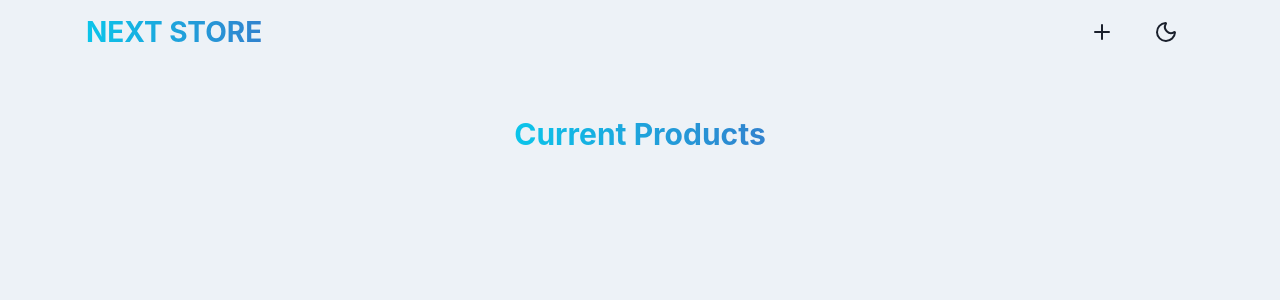
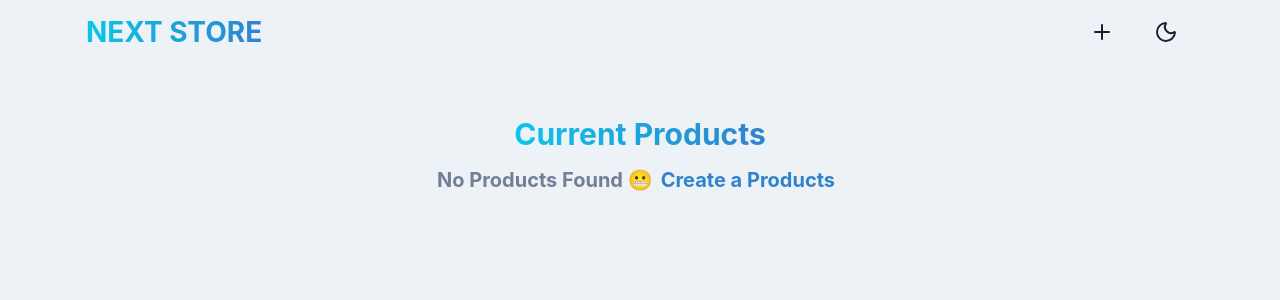
Before and after one commit to aayushvyas025/NextStore, a React (Vite) app in the folder client/: page / in a window 1280 px wide. Shown: the top 300 px of the page. Built offline with nearby package versions, Linux system fonts and the light colour scheme; no server answers.

Commit message:
NoProducts Component

```diff
--- a/client/src/components/products/NoProducts.jsx
+++ b/client/src/components/products/NoProducts.jsx
@@ -1,9 +1,29 @@
-import React from 'react'
+import { Text, textDecoration, useColorModeValue } from "@chakra-ui/react";
+import { Frown } from "lucide-react";
+import React from "react";
+import { Link } from "react-router-dom";
 
 function NoProducts() {
   return (
-    <div>NoProducts</div>
-  )
+    <Text
+      fontSize={"xl"}
+      textAlign={"center"}
+      fontWeight={"bold"}
+      color={useColorModeValue("gray.500", "gray.300")}
+    >
+      No Products Found 😬
+      <Link to={"/create"}>
+        <Text
+          as="span"
+          color={useColorModeValue("blue.500", "green.500")}
+          _hover={{ textDecoration: "underline" }}
+          px={2}
+        >
+           Create a Products
+        </Text>
+      </Link>
+    </Text>
+  );
 }
 
-export default NoProducts
+export default NoProducts;
--- a/client/src/pages/Home.jsx
+++ b/client/src/pages/Home.jsx
@@ -1,13 +1,17 @@
 import React, { Suspense } from "react";
 import { Container, VStack } from "@chakra-ui/react";
 import Header from "../components/pages/Header";
+import NoProducts from "../components/products/NoProducts";
+import useProductStore from "../store/productStore";
 
 function Home() {
+  const { isLoading, error, fetchProduct } = useProductStore();
   return (
     <Suspense>
       <Container maxW={"container.xl"} py={12}>
         <VStack>
           <Header title={"Current Products"} />
+          {!isLoading && <NoProducts />}
         </VStack>
       </Container>
     </Suspense>
```
